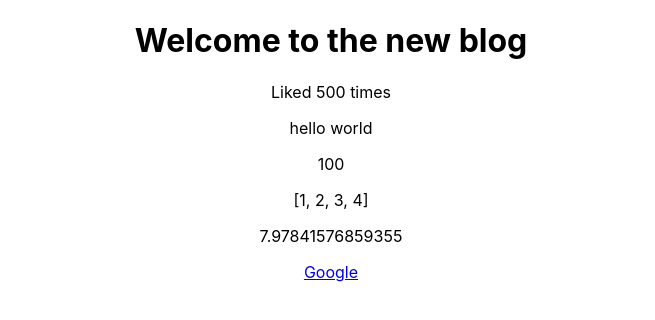
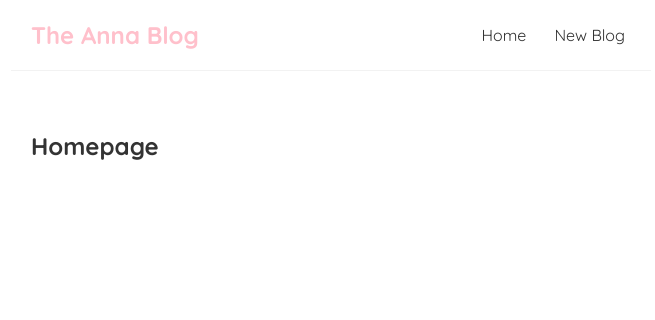
Before and after one commit to AnnaManoleLNU/react, a JavaScript app in the folder my-first-react-app/: page / in a window 1280 px wide. Shown: the top 320 px of the page, without its empty margins (309-964 px from the left). Built offline with nearby package versions, Linux system fonts and the light colour scheme; the HTML template or start-up script is replaced by a standard one.

Commit message:
Create and stack components

```diff
--- a/my-first-react-app/src/App.css
+++ /dev/null
@@ -1,38 +0,0 @@
-.App {
-  text-align: center;
-}
-
-.App-logo {
-  height: 40vmin;
-  pointer-events: none;
-}
-
-@media (prefers-reduced-motion: no-preference) {
-  .App-logo {
-    animation: App-logo-spin infinite 20s linear;
-  }
-}
-
-.App-header {
-  background-color: #282c34;
-  min-height: 100vh;
-  display: flex;
-  flex-direction: column;
-  align-items: center;
-  justify-content: center;
-  font-size: calc(10px + 2vmin);
-  color: white;
-}
-
-.App-link {
-  color: #61dafb;
-}
-
-@keyframes App-logo-spin {
-  from {
-    transform: rotate(0deg);
-  }
-  to {
-    transform: rotate(360deg);
-  }
-}
--- a/my-first-react-app/src/App.js
+++ b/my-first-react-app/src/App.js
@@ -1,4 +1,5 @@
-import './App.css';
+import Navbar from './Navbar';
+import Home from './Home';
 
 // has to start with a capital letter
 // not a function, but a component
@@ -6,21 +7,11 @@
 // in JSX, you can't use class, you have to use className
 function App() {
   // you can write any valid JS before you return the JSX template
-  const title = 'Welcome to the new blog'
-  const likes = 500
-  // const person = {name: 'Anna', age: 30 } // will give error
-  // const bool = true // will give error
-  const link = 'http://www.google.com'
   return (
     <div className="App">
+        <Navbar />
       <div className="content">
-        <h1>{ title }</h1>
-        <p>Liked {likes} times </p>
-        <p>{'hello world'}</p>
-        <p>{100}</p>
-        <p>[1, 2, 3, 4]</p>
-        <p>{Math.random()* 10}</p>
-        <a href= {link}>Google</a>
+        <Home />
       </div>
     </div>
   );
--- /dev/null
+++ b/my-first-react-app/src/Home.js
@@ -0,0 +1,10 @@
+const Home = () => {
+  return (
+    <div className="home">
+      <h2>Homepage</h2>
+    </div>
+   );
+}
+
+
+export default Home;
--- /dev/null
+++ b/my-first-react-app/src/Navbar.js
@@ -0,0 +1,13 @@
+const Navbar = () => {
+  return (
+    <nav className="navbar">
+    <h1>The Anna Blog</h1>
+    <div className="links">
+      <a href="/">Home</a>
+      <a href="/create">New Blog</a>
+    </div>
+    </nav>
+  );
+}
+
+export default Navbar;
--- a/my-first-react-app/src/index.css
+++ b/my-first-react-app/src/index.css
@@ -1,13 +1,35 @@
-body {
+@import url('https://fonts.googleapis.com/css2?family=Quicksand:wght@300;400;500;600;700&display=swap');
+
+/* base styles */
+* {
   margin: 0;
-  font-family: -apple-system, BlinkMacSystemFont, 'Segoe UI', 'Roboto', 'Oxygen',
-    'Ubuntu', 'Cantarell', 'Fira Sans', 'Droid Sans', 'Helvetica Neue',
-    sans-serif;
-  -webkit-font-smoothing: antialiased;
-  -moz-osx-font-smoothing: grayscale;
+  font-family: "Quicksand";
+  color: #333;
 }
-
-code {
-  font-family: source-code-pro, Menlo, Monaco, Consolas, 'Courier New',
-    monospace;
+.navbar {
+  padding: 20px;
+  display: flex;
+  align-items: center;
+  max-width: 600px;
+  margin: 0 auto;
+  border-bottom: 1px solid #f2f2f2;
 }
+.navbar h1 {
+  color: pink;
+}
+.navbar .links {
+  margin-left: auto;
+}
+.navbar a {
+  margin-left: 16px;
+  text-decoration: none;
+  padding: 6px;
+}
+.navbar a:hover {
+  color: pink;
+}
+.content {
+  max-width: 600px;
+  margin: 40px auto;
+  padding: 20px;
+}
```
